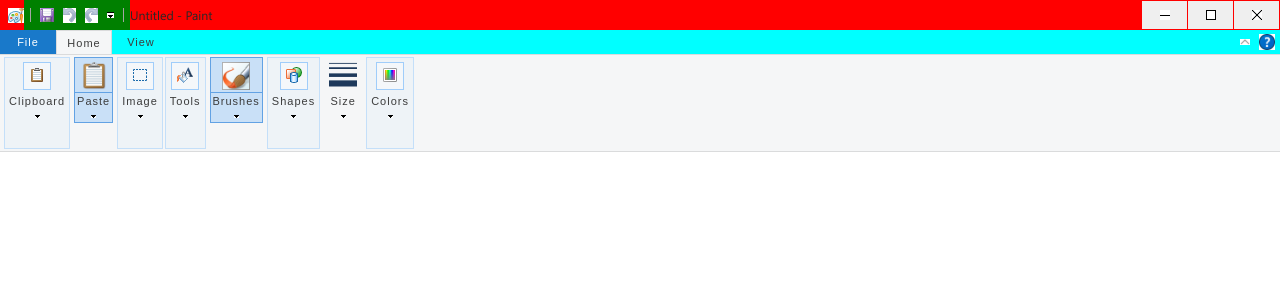
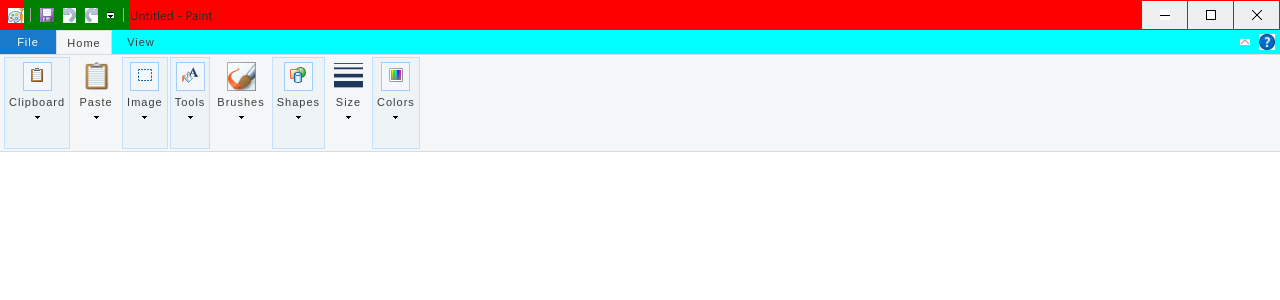
Before and after one commit to AverageUser4/ms-paint-remake, a React (Create React App) app: page / in a window 1280 px wide. Shown: the top 300 px of the page. Built offline with nearby package versions, Linux system fonts and the light colour scheme.

Commit message:
pixel perfection

```diff
--- a/src/components/RibbonItem/RibbonItem.module.css
+++ b/src/components/RibbonItem/RibbonItem.module.css
@@ -18,8 +18,8 @@
   justify-content: center;
   align-items: flex-start;
 
-  width: 28px;
-  height: 28px;
+  width: var(--ribbon-icon-size);
+  height: var(--ribbon-icon-size);
   padding-top: 4px;
   margin-bottom: 6px;
 
--- a/src/components/RibbonItemDuo/RibbonItemDuo.js
+++ b/src/components/RibbonItemDuo/RibbonItemDuo.js
@@ -3,21 +3,21 @@
 import css from './RibbonItemDuo.module.css';
 import triangleDown from '../../assets/global/triangle-down.png';
 
-function RibbonBrushes({ name, icon }) {
+function RibbonItemDuo({ name, icon }) {
   return (
-    <button className={`${css['container']} ${css['container--active']}`}>
+    <div className={`${css['container']} ${css['container--active']}`}>
 
-      <div className={css['top']}>
+      <button className={css['top']}>
         <img className={css['image']} src={icon}/>
-      </div>
+      </button>
 
-      <div className={css['bottom']}>
+      <button className={css['bottom']}>
         <span className="text text--1">{name}</span>
         <img className={css['triangle']} src={triangleDown}/>
-      </div>
+      </button>
 
-    </button>
+    </div>
   );
 }
 
-export default RibbonBrushes;
+export default RibbonItemDuo;
--- a/src/components/RibbonItemDuo/RibbonItemDuo.module.css
+++ b/src/components/RibbonItemDuo/RibbonItemDuo.module.css
@@ -3,8 +3,8 @@
   flex-direction: column;
   align-items: center;
 
-  padding: 4px 0;
   margin: 0 2px;
+  min-width: 42px;
 
   background-color: transparent;
   border: 1px solid transparent;
@@ -13,35 +13,45 @@
   background-color: var(--selected-light);
   border: 1px solid var(--selected-light-line);
 }
-.container--active {
+/* .container--active {
   background-color: var(--selected-dark);
   border: 1px solid var(--selected-dark-line);
-}
+} */
 
 .top {
   display: flex;
   justify-content: center;
 
-  padding-bottom: 2px;
+  padding: 4px 0 2px;
   width: 100%;
-  margin-bottom: 3px;
 
+  border-top: none;
+  border-left: none;
+  border-right: none;
   border-bottom: 1px solid transparent;
+  background-color: transparent;
 }
-.container--active .top {
+.container:hover .top {
+  border-bottom: 1px solid var(--selected-light-line);
+}
+/* .container--active .top {
   border-bottom: 1px solid var(--selected-dark-line);
-}
+} */
 
 .image {
   display: block;
-  width: 28px;
-  height: 28px;
+  width: var(--ribbon-icon-size);
+  height: var(--ribbon-icon-size);
 }
 
 .bottom {
   display: grid;
   justify-items: center;
-  padding: 0 2px;
+
+  padding: 3px 2px 4px;
+
+  border: none;
+  background-color: transparent;
 }
 
 .triangle {
--- a/src/components/RibbonSize/RibbonSize.module.css
+++ b/src/components/RibbonSize/RibbonSize.module.css
@@ -16,8 +16,8 @@
 
 .image {
   display: block;
-  width: 28px;
-  height: 28px;
+  width: var(--ribbon-icon-size);
+  height: var(--ribbon-icon-size);
   margin-bottom: 6px;
 }
 
--- a/src/css/variables.css
+++ b/src/css/variables.css
@@ -24,4 +24,6 @@
   --button-blue: rgb(25, 121, 202);
   --button-blue-hover: rgb(41, 140, 225);
   --almost-white: rgb(253, 253, 255);
+
+  --ribbon-icon-size: 29px;
 }
```
